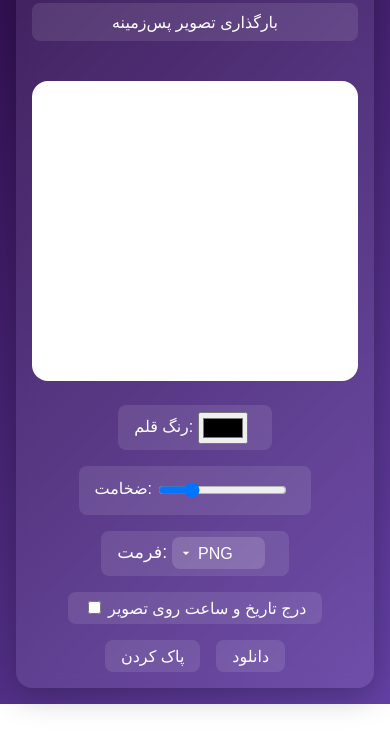
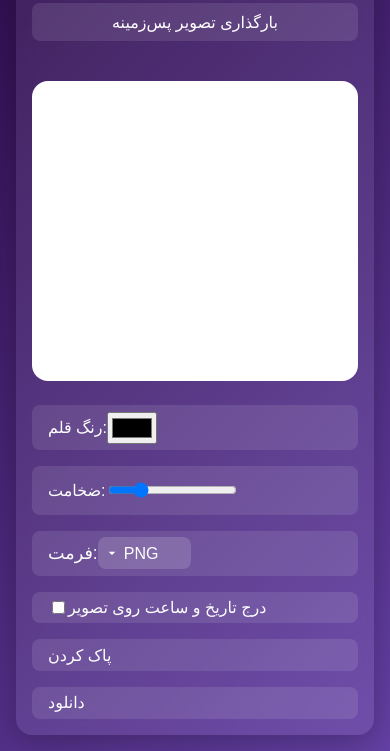
Before and after one commit to alipowerful7/DigitalSignature, a plain HTML site: page index.html in a window 390 px wide. Shown: the part 191-942 px from the top of the page. Before the commit the page ends 895 px from the top, so only its background shows below. Drawn offline with Linux system fonts and the light colour scheme; a small style sheet from the web is missing.

Commit message:
modify: some style for button

```diff
--- a/css/style.css
+++ b/css/style.css
@@ -45,12 +45,31 @@ canvas {
     max-height: 70vh;
 }
 
+/* ساختار ابزارها */
+
 .tools {
+    display: flex;
+    flex-direction: column;
+    gap: 1rem;
+    justify-content: center;
+    align-items: center;
+}
+
+/* هر ردیف ابزار در یک خط */
+
+.tools-row {
     display: flex;
     flex-wrap: wrap;
     gap: 1rem;
     justify-content: center;
     align-items: center;
+    width: 100%;
+}
+
+/* دکمه‌ها در یک خط و وسط چین */
+
+.buttons-row {
+    justify-content: center;
 }
 
 label,
@@ -64,6 +83,8 @@ button {
     transition: background 0.3s;
     user-select: none;
     font-size: 1.1rem;
+    display: flex;
+    align-items: center;
 }
 
 label:hover,
@@ -82,6 +103,7 @@ select {
 }
 
 /* استایل مدرن برای select */
+
 .custom-select {
     appearance: none;
     background-color: rgba(255, 255, 255, 0.15);
@@ -113,7 +135,14 @@ select option {
     font-size: 1rem;
 }
 
-/* ریسپانسیو برای صفحه‌های کوچک */
+/* کلاس برای مخفی کردن عناصر */
+
+.hidden {
+    display: none !important;
+}
+
+/* ریسپانسیو */
+
 @media (max-width: 600px) {
     .container {
         padding: 1rem;
@@ -128,4 +157,9 @@ select option {
         font-size: 1rem;
         padding: 0.4rem 1rem;
     }
+
+    .tools-row {
+        flex-direction: column;
+        align-items: stretch;
+    }
 }
--- a/index.html
+++ b/index.html
@@ -22,6 +22,8 @@
         <canvas id="signature"></canvas>
 
         <div class="tools">
+            <!-- خط اول: رنگ قلم، ضخامت و فرمت -->
+            <div class="tools-row">
                 <label>
                     رنگ قلم:
                     <input type="color" id="colorPicker" value="#000000" />
@@ -41,13 +43,16 @@
                         <option value="svg">SVG</option>
                     </select>
                 </label>
+            </div>
 
+            <!-- خط دوم: درج تاریخ و آیتم‌های مرتبط -->
+            <div class="tools-row" id="dateTimeControls">
                 <label>
                     <input type="checkbox" id="showDateTime" />
                     درج تاریخ و ساعت روی تصویر
                 </label>
 
-            <label id="positionLabel" style="display:none;">
+                <label id="positionLabel" class="hidden">
                     موقعیت تاریخ و ساعت:
                     <select id="dateTimePosition" class="custom-select">
                         <option value="top-right">بالا راست</option>
@@ -57,13 +62,17 @@
                     </select>
                 </label>
 
-            <label id="dateColorLabel" style="display:none;">
+                <label id="dateColorLabel" class="hidden">
                     رنگ تاریخ و ساعت:
                     <input type="color" id="dateColorPicker" value="#000000" />
                 </label>
+            </div>
 
+            <!-- خط سوم: دکمه‌ها -->
+            <div class="tools-row buttons-row">
                 <button id="clear">پاک کردن</button>
                 <button id="download">دانلود</button>
+            </div>
         </div>
     </div>
 
--- a/scripts/app.js
+++ b/scripts/app.js
@@ -13,7 +13,7 @@ let currentPath = "";
 // تصویر پس‌زمینه بارگذاری شده
 let bgImage = null;
 
-// عناصر جدید برای تاریخ و زمان
+// عناصر تاریخ و ساعت
 const showDateTimeCheckbox = document.getElementById("showDateTime");
 const positionLabel = document.getElementById("positionLabel");
 const dateTimePositionSelect = document.getElementById("dateTimePosition");
@@ -37,7 +37,6 @@ function resizeCanvas() {
 }
 
 function redrawAll() {
-    // ابتدا پس‌زمینه سفید یا تصویر را رسم می‌کنیم
     ctx.clearRect(0, 0, canvas.width, canvas.height);
 
     if (bgImage) {
@@ -47,7 +46,6 @@ function redrawAll() {
         ctx.fillRect(0, 0, canvas.width, canvas.height);
     }
 
-    // سپس خطوط امضا را دوباره می‌کشیم
     svgPaths.forEach(path => {
         ctx.strokeStyle = path.color;
         ctx.lineWidth = path.width;
@@ -162,8 +160,8 @@ document.getElementById("bgUpload").addEventListener("change", (e) => {
 // کنترل نمایش select موقعیت و انتخاب رنگ تاریخ با تغییر چک‌باکس
 showDateTimeCheckbox.addEventListener("change", () => {
     const checked = showDateTimeCheckbox.checked;
-    positionLabel.style.display = checked ? "inline-block" : "none";
-    dateColorLabel.style.display = checked ? "inline-block" : "none";
+    positionLabel.classList.toggle("hidden", !checked);
+    dateColorLabel.classList.toggle("hidden", !checked);
 });
 
 // دانلود
```
Lines whose indentation alone changed are shown as unchanged.
